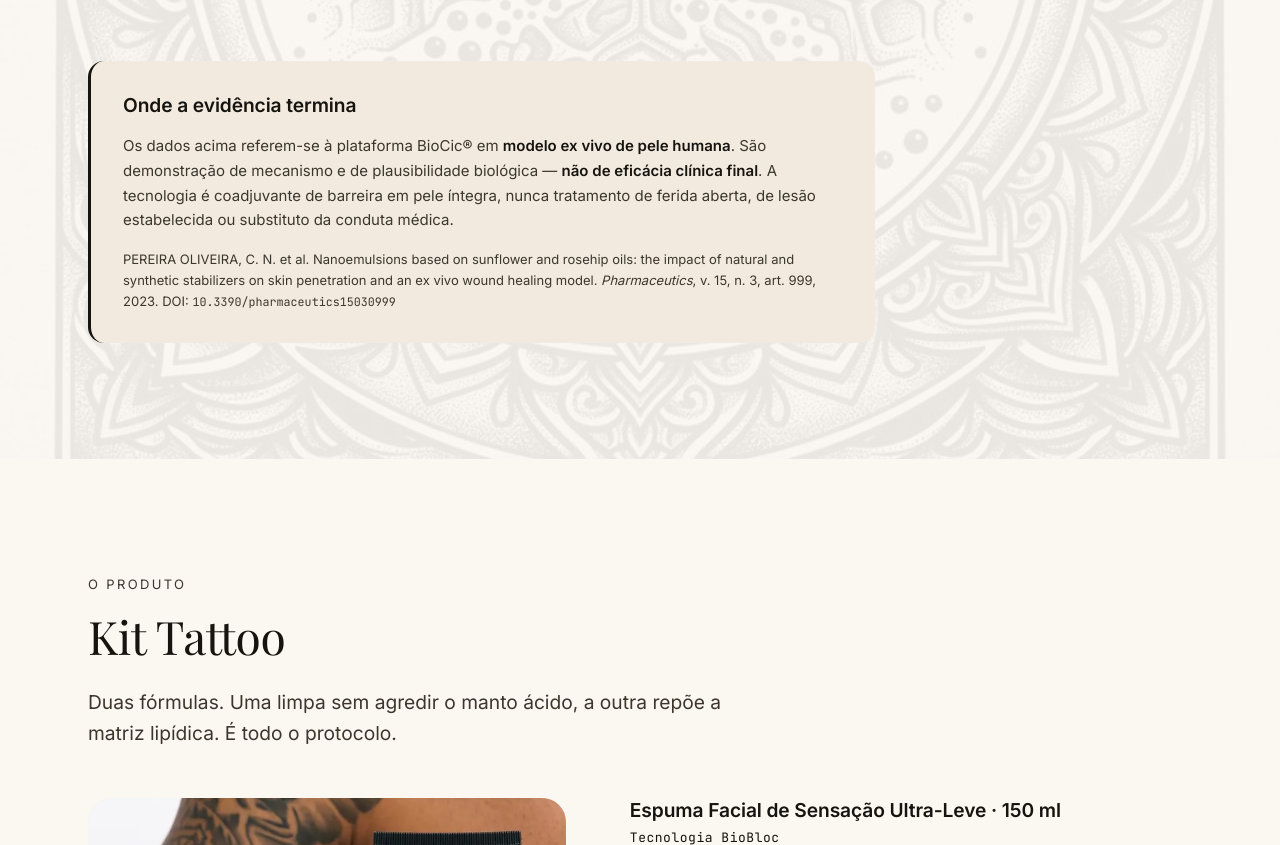
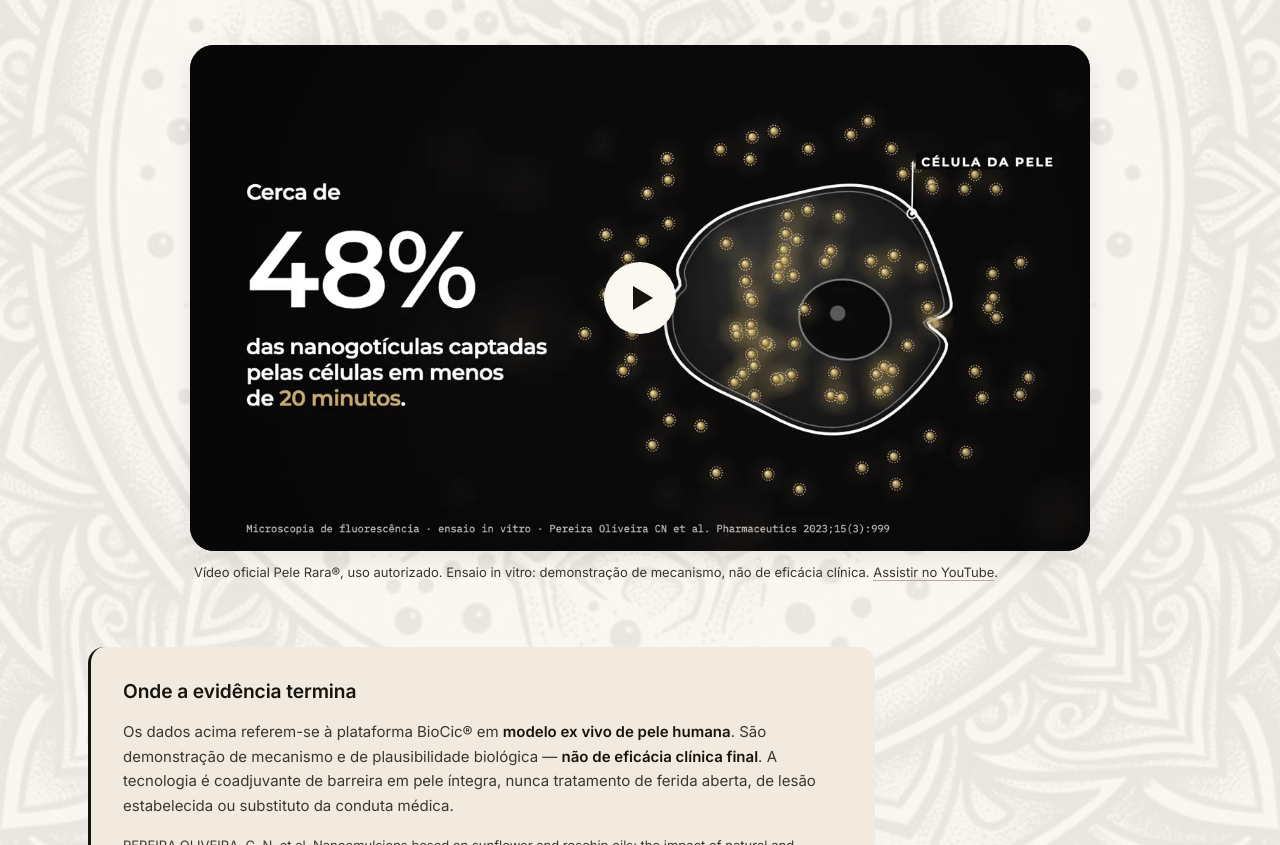
Before and after one commit to ericolimaeducador-ux/telaviva, a website built with Vite: page index.html in a window 1280 px wide. Shown: the part 5081-5926 px from the top of the page. Built offline with nearby package versions, Linux system fonts and the light colour scheme.

Commit message:
feat: embed Pele Rara BioCic video in the science section
Lightweight YouTube facade: self-hosted thumbnail, player (youtube-nocookie)
loads only on click. Caption keeps manufacturer credit and in vitro disclaimer.
Privacy policy lists YouTube as a provider.

Co-Authored-By: Claude Opus 5.5 <noreply@anthropic.com>

```diff
--- a/index.html
+++ b/index.html
@@ -271,6 +271,17 @@
       </div>
     </div>
 
+    <!-- Vídeo oficial Pele Rara® (YouTube). Fachada: o player só carrega ao clicar (sem cookies de terceiros antes disso). -->
+    <figure class="video" data-component="VideoEmbed">
+      <div class="video-frame" data-video-id="K-dAS5cQBQQ" data-video-title="Vídeo Pele Rara®: como a BioCic® chega às células da pele">
+        <button type="button" class="video-play" data-track="video_biocic_play" aria-label="Assistir ao vídeo da Pele Rara® sobre a tecnologia BioCic®">
+          <img src="/img/video-biocic-1280.webp" srcset="/img/video-biocic-640.webp 640w, /img/video-biocic-1280.webp 1280w" sizes="(min-width: 960px) 900px, 100vw" alt="" loading="lazy" width="1280" height="720" />
+          <span class="video-play-icon" aria-hidden="true"></span>
+        </button>
+      </div>
+      <figcaption class="media-credit">Vídeo oficial Pele Rara®, uso autorizado. Ensaio in vitro: demonstração de mecanismo, não de eficácia clínica. <a href="https://www.youtube.com/watch?v=K-dAS5cQBQQ" target="_blank" rel="noopener">Assistir no YouTube</a>.</figcaption>
+    </figure>
+
     <div class="rigor">
       <h3 class="h3">Onde a evidência termina</h3>
       <p>Os dados acima referem-se à plataforma BioCic® em <strong>modelo ex vivo de pele humana</strong>. São demonstração de mecanismo e de plausibilidade biológica — <strong>não de eficácia clínica final</strong>. A tecnologia é coadjuvante de barreira em pele íntegra, nunca tratamento de ferida aberta, de lesão estabelecida ou substituto da conduta médica.</p>
--- a/src/main.js
+++ b/src/main.js
@@ -323,6 +323,24 @@ function initYear() {
   if (el) el.textContent = String(new Date().getFullYear());
 }
 
+/* ─────────── Vídeo (fachada leve do YouTube) ─────────── */
+function initVideo() {
+  document.querySelectorAll('[data-video-id]').forEach((frame) => {
+    const btn = frame.querySelector('.video-play');
+    if (!btn) return;
+    btn.addEventListener('click', () => {
+      const iframe = document.createElement('iframe');
+      iframe.src = `https://www.youtube-nocookie.com/embed/${frame.dataset.videoId}?autoplay=1&rel=0`;
+      iframe.title = frame.dataset.videoTitle || 'Vídeo';
+      iframe.allow = 'accelerometer; autoplay; clipboard-write; encrypted-media; gyroscope; picture-in-picture; web-share';
+      iframe.referrerPolicy = 'strict-origin-when-cross-origin';
+      iframe.allowFullscreen = true;
+      frame.replaceChildren(iframe);
+      iframe.focus();
+    }, { once: true });
+  });
+}
+
 /* ─────────── Bootstrap ─────────── */
 function boot() {
   initHeader();
@@ -332,6 +350,7 @@ function boot() {
   initPartnerForm();
   initReveal();
   initPendingLinks();
+  initVideo();
   initYear();
 }
 
--- a/src/style.css
+++ b/src/style.css
@@ -590,6 +590,61 @@ a:hover { text-decoration-color: currentColor; }
 .stat-label { font-weight: 600; font-size: .9375rem; margin-top: var(--s-3); }
 .stat-note { font-size: var(--fs-micro); color: var(--fg-muted); margin-top: var(--s-1); }
 
+/* Vídeo (fachada leve do YouTube) */
+.video { margin: var(--s-12) auto 0; max-width: 900px; }
+.video-frame {
+  position: relative;
+  aspect-ratio: 16 / 9;
+  border-radius: var(--r-xl);
+  overflow: hidden;
+  background: var(--ink-900);
+  box-shadow: 0 8px 24px rgba(22, 20, 15, .08);
+}
+.video-frame iframe { position: absolute; inset: 0; width: 100%; height: 100%; border: 0; }
+.video-play {
+  position: absolute;
+  inset: 0;
+  width: 100%;
+  height: 100%;
+  padding: 0;
+  border: 0;
+  background: none;
+  cursor: pointer;
+}
+.video-play img { width: 100%; height: 100%; object-fit: cover; }
+.video-play-icon {
+  position: absolute;
+  top: 50%;
+  left: 50%;
+  width: 72px;
+  height: 72px;
+  transform: translate(-50%, -50%);
+  border-radius: 50%;
+  background: var(--sand-050);
+  box-shadow: 0 4px 16px rgba(22, 20, 15, .25);
+  transition: transform 200ms ease;
+}
+.video-play-icon::after {
+  content: '';
+  position: absolute;
+  top: 50%;
+  left: 54%;
+  transform: translate(-50%, -50%);
+  border-style: solid;
+  border-width: 12px 0 12px 20px;
+  border-color: transparent transparent transparent var(--ink-900);
+}
+.video-play:hover .video-play-icon,
+.video-play:focus-visible .video-play-icon { transform: translate(-50%, -50%) scale(1.08); }
+.video-play:focus-visible { outline-offset: -6px; }
+@media (max-width: 600px) {
+  .video-play-icon { width: 56px; height: 56px; }
+  .video-play-icon::after { border-width: 10px 0 10px 16px; }
+}
+@media (prefers-reduced-motion: reduce) {
+  .video-play-icon { transition: none; }
+}
+
 .rigor {
   margin-top: var(--s-16);
   padding: var(--s-8);
```
Also changed, not shown: politica-de-privacidade.html (+1 -0 lines), public/img/video-biocic-1280.webp (added), public/img/video-biocic-640.webp (added).
